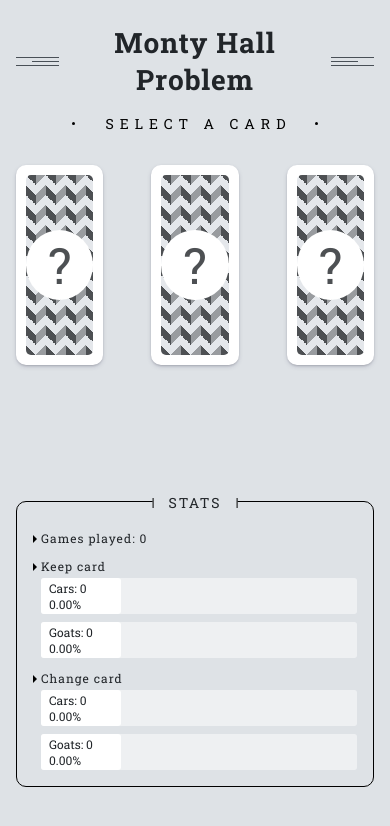
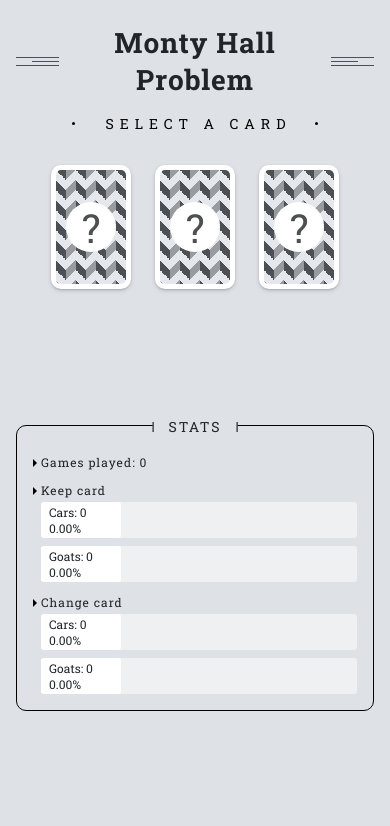
Before and after one commit to juan-antonio-ledesma/monty-hall-problem, a Next.js app: page / in a window 390 px wide. Shown: the top 826 px of the page. Built offline with nearby package versions, Linux system fonts and the light colour scheme.

Commit message:
Responsive (cards)

```diff
--- a/src/components/cards/card.scss
+++ b/src/components/cards/card.scss
@@ -2,8 +2,8 @@
   display: flex;
   justify-content: center;
   align-items: center;
-  width: 130px;
-  height: 200px;
+  width: 80px;
+  height: 124px;
   perspective: 1000px;
   position: relative;
   cursor: pointer;
@@ -22,7 +22,7 @@
 
   &.is-selected {
     &::after {
-      padding: 10px;
+      padding: 6px;
       opacity: 1;
       border-width: 5px;
     }
@@ -39,7 +39,7 @@
     width: 100%;
     height: 100%;
     background-color: $white;
-    border: solid 10px $white;
+    border: solid 5px $white;
     border-radius: 10px;
     box-shadow: rgba(50, 50, 93, 0.25) 0px 2px 5px -1px,
       rgba(0, 0, 0, 0.3) 0px 1px 3px -1px;
@@ -80,11 +80,11 @@
     display: flex;
     align-items: center;
     justify-content: center;
-    width: 70px;
-    height: 70px;
+    width: 50px;
+    height: 50px;
     background-color: $white;
     border-radius: 50%;
-    font-size: 50px;
+    font-size: 40px;
     color: $grey-90;
   }
 
@@ -99,4 +99,25 @@
     max-width: 70px;
     height: auto;
   }
+
+  @media (min-width: $mobile) {
+    width: 130px;
+    height: 200px;
+
+    &.is-selected {
+      &::after {
+        padding: 10px;
+      }
+    }
+
+    &-inner {
+      border: solid 10px $white;
+    }
+
+    &-interrogationBadge {
+      width: 70px;
+      height: 70px;
+      font-size: 50px;
+    }
+  }
 }
--- a/src/components/cards/cards.scss
+++ b/src/components/cards/cards.scss
@@ -3,7 +3,7 @@
   display: flex;
   justify-content: center;
   align-items: center;
-  gap: 48px;
+  gap: 24px;
   margin-top: 32px;
 
   &.is-gameStarted {
@@ -22,4 +22,8 @@
       }
     }
   }
+
+  @media (min-width: $mobile) {
+    gap: 48px;
+  }
 }
```
